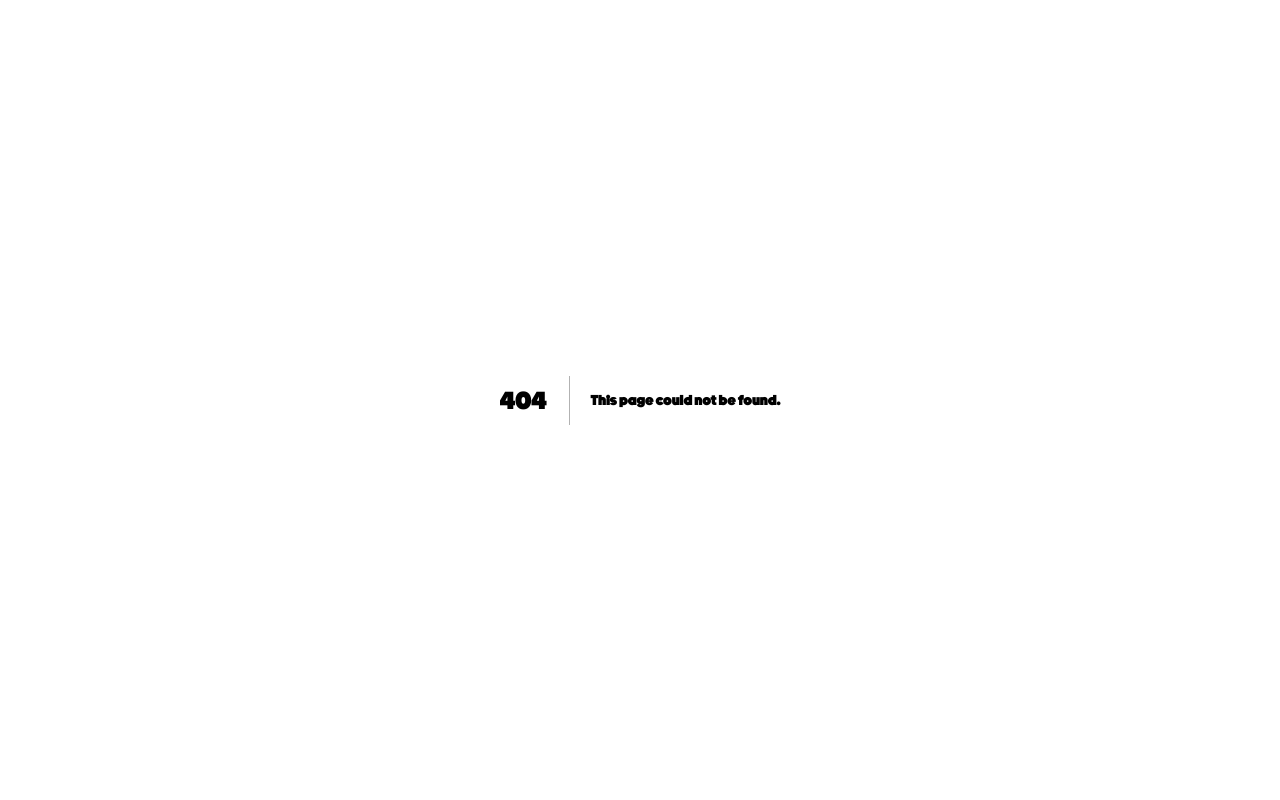
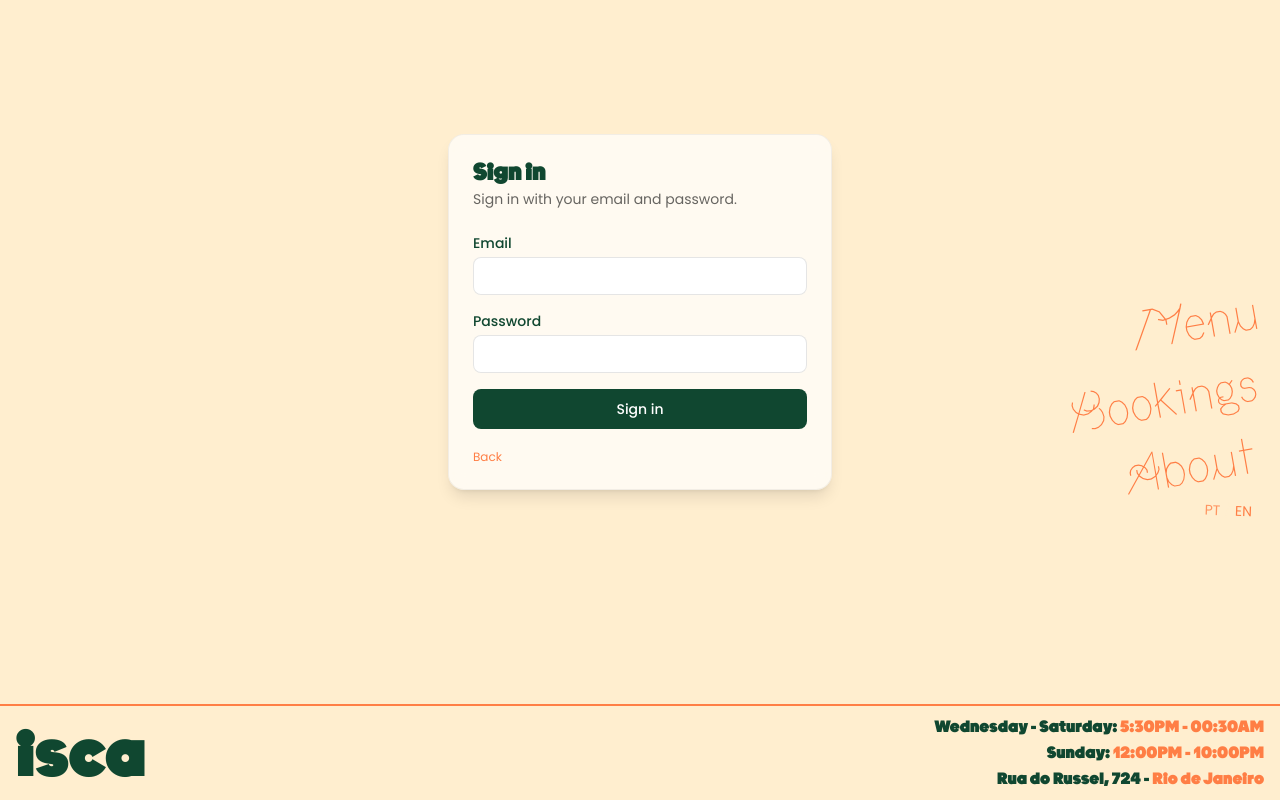
Before and after one commit to guerrinharj/isca, a Next.js app: page /en/login in a window 1280 px wide. Before the commit this address had no page. Built offline with nearby package versions, Linux system fonts and the light colour scheme; no server answers.

Commit message:
login page

```diff
--- /dev/null
+++ b/app/[locale]/login/page.tsx
@@ -0,0 +1,208 @@
+'use client'
+
+import { useEffect, useMemo, useState } from 'react'
+import { useParams, useRouter } from 'next/navigation'
+import { locales, type Locale } from '@/lib/i18n/locales'
+
+export const dynamic = 'force-dynamic'
+
+type MeResponse =
+    | { user: null }
+    | {
+            user: {
+                id: string
+                name: string
+                email: string
+                role: 'ADMIN' | 'USER'
+            }
+        }
+
+export default function LoginPage() {
+    const { locale: rawLocale } = useParams<{ locale: Locale }>()
+    const locale = locales.includes(rawLocale) ? rawLocale : 'pt'
+    const router = useRouter()
+
+    const t = useMemo(
+        () =>
+            locale === 'pt'
+                ? {
+                        title: 'Entrar',
+                        subtitle: 'Acesse com seu e-mail e senha.',
+                        email: 'E-mail',
+                        password: 'Senha',
+                        submit: 'Entrar',
+                        loggingIn: 'Entrando…',
+                        required: 'Preencha todos os campos.',
+                        invalid: 'Credenciais inválidas.',
+                        unknown: 'Erro inesperado. Tente novamente.',
+                        alreadyIn: 'Você já está conectado. Redirecionando…',
+                        back: 'Voltar',
+                    }
+                : {
+                        title: 'Sign in',
+                        subtitle: 'Sign in with your email and password.',
+                        email: 'Email',
+                        password: 'Password',
+                        submit: 'Sign in',
+                        loggingIn: 'Signing in…',
+                        required: 'Please fill in all fields.',
+                        invalid: 'Invalid credentials.',
+                        unknown: 'Unexpected error. Please try again.',
+                        alreadyIn: 'You are already signed in. Redirecting…',
+                        back: 'Back',
+                    },
+            [locale]
+    )
+
+    const [email, setEmail] = useState('')
+    const [password, setPassword] = useState('')
+    const [loading, setLoading] = useState(false)
+    const [error, setError] = useState<string | null>(null)
+    const [notice, setNotice] = useState<string | null>(null)
+
+    // If already logged in, bounce away
+    useEffect(() => {
+        let alive = true
+        ;(async () => {
+            try {
+                const r = await fetch('/api/auth/me', {
+                    method: 'GET',
+                    credentials: 'include',
+                    headers: { 'cache-control': 'no-store' },
+                })
+                const data: MeResponse = await r.json()
+                if (!alive) return
+                if (data.user) {
+                    setNotice(t.alreadyIn)
+                    const target = `/${locale}`
+                    setTimeout(() => router.replace(target), 400)
+                }
+            } catch {
+                /* ignore */
+            }
+        })()
+        return () => {
+            alive = false
+        }
+    }, [locale, router, t.alreadyIn])
+
+    async function onSubmit(e: React.FormEvent<HTMLFormElement>) {
+        e.preventDefault()
+        setError(null)
+
+        if (!email.trim() || !password.trim()) {
+            setError(t.required)
+            return
+        }
+
+        setLoading(true)
+        try {
+            const r = await fetch('/api/auth/login', {
+                method: 'POST',
+                headers: { 'Content-Type': 'application/json' },
+                credentials: 'include',
+                body: JSON.stringify({ email, password }),
+            })
+
+            if (!r.ok) {
+                try {
+                    const j = await r.json()
+                    setError(j?.error === 'Invalid credentials' ? t.invalid : t.unknown)
+                } catch {
+                    setError(t.unknown)
+                }
+                setLoading(false)
+                return
+            }
+
+            const me = await fetch('/api/auth/me', {
+                method: 'GET',
+                credentials: 'include',
+                headers: { 'cache-control': 'no-store' },
+            })
+            const data: MeResponse = await me.json()
+
+            setLoading(false)
+            if (data.user) {
+                router.replace(`/${locale}`)
+            } else {
+                setError(t.unknown)
+            }
+        } catch {
+            setLoading(false)
+            setError(t.unknown)
+        }
+    }
+
+    return (
+        <div className="min-h-[70vh] flex items-center justify-center px-4">
+            <div className="w-full max-w-sm rounded-2xl bg-white/70 shadow-lg border border-black/5 backdrop-blur p-6">
+                <h1 className="text-2xl font-semibold text-isca-verde mb-1">
+                    {t.title}
+                </h1>
+                <p className="text-sm text-black/60 mb-6">{t.subtitle}</p>
+
+                {notice && (
+                    <div className="mb-4 text-xs rounded-md bg-emerald-50 border border-emerald-200 text-emerald-800 px-3 py-2">
+                        {notice}
+                    </div>
+                )}
+                {error && (
+                    <div className="mb-4 text-xs rounded-md bg-red-50 border border-red-200 text-red-800 px-3 py-2">
+                        {error}
+                    </div>
+                )}
+
+                <form onSubmit={onSubmit} className="space-y-4">
+                    <div className="space-y-1">
+                        <label htmlFor="email" className="block text-sm font-medium text-isca-verde">
+                            {t.email}
+                        </label>
+                        <input
+                            id="email"
+                            type="email"
+                            inputMode="email"
+                            autoComplete="email"
+                            className="w-full rounded-lg border border-black/10 px-3 py-2 text-sm outline-none focus:ring-2 focus:ring-isca-verde/40 bg-white text-isca-verde"
+                            value={email}
+                            onChange={e => setEmail(e.target.value)}
+                            disabled={loading}
+                        />
+                    </div>
+
+                    <div className="space-y-1">
+                        <label htmlFor="password" className="block text-sm font-medium text-isca-verde">
+                            {t.password}
+                        </label>
+                        <input
+                            id="password"
+                            type="password"
+                            autoComplete="current-password"
+                            className="w-full rounded-lg border border-black/10 px-3 py-2 text-sm outline-none focus:ring-2 focus:ring-isca-verde/40 bg-white text-isca-verde"
+                            value={password}
+                            onChange={e => setPassword(e.target.value)}
+                            disabled={loading}
+                        />
+                    </div>
+
+                    <button
+                        type="submit"
+                        disabled={loading}
+                        className="w-full rounded-lg bg-isca-verde text-white py-2.5 text-sm font-medium hover:opacity-95 disabled:opacity-60 transition"
+                    >
+                        {loading ? t.loggingIn : t.submit}
+                    </button>
+
+                    <div className="flex items-center justify-between pt-1">
+                        <a
+                            href={`/${locale}`}
+                            className="text-xs underline underline-offset-2 text-black/60 hover:text-black"
+                        >
+                            {t.back}
+                        </a>
+                    </div>
+                </form>
+            </div>
+        </div>
+    )
+}
```
